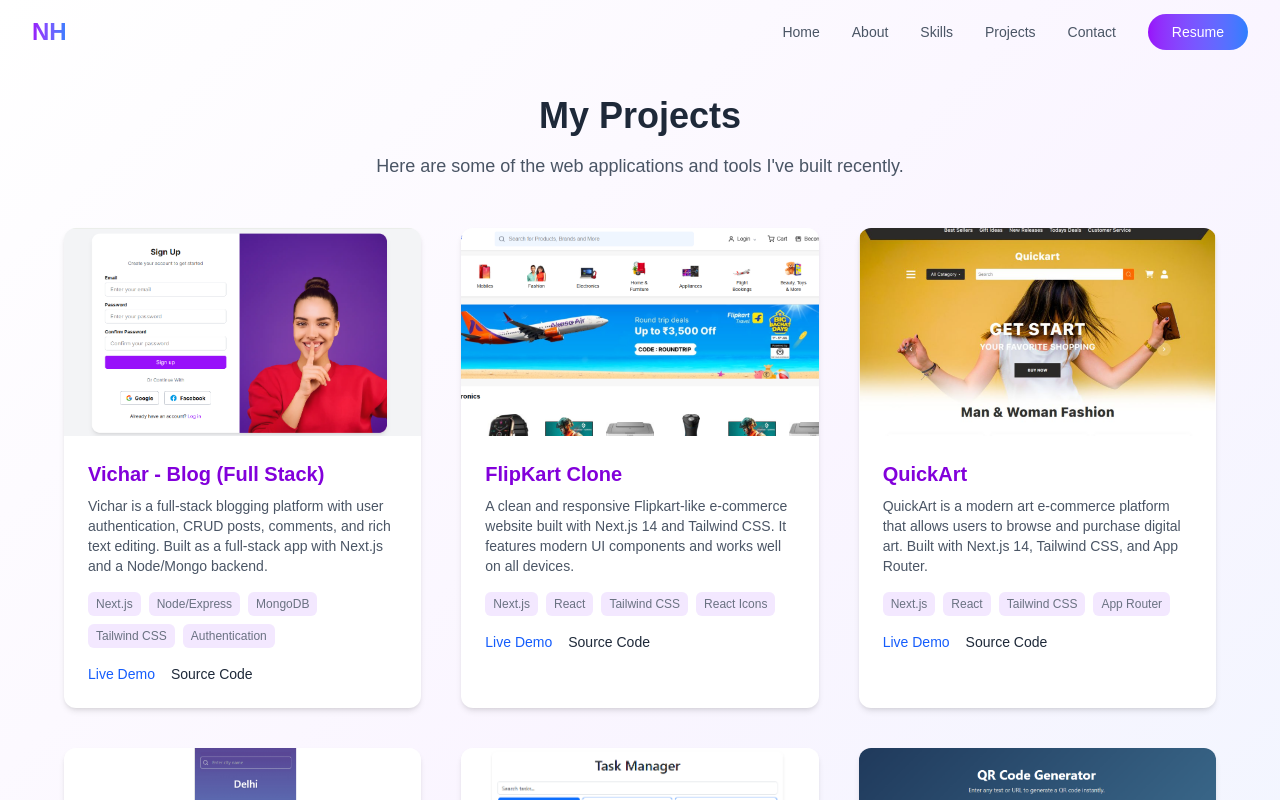
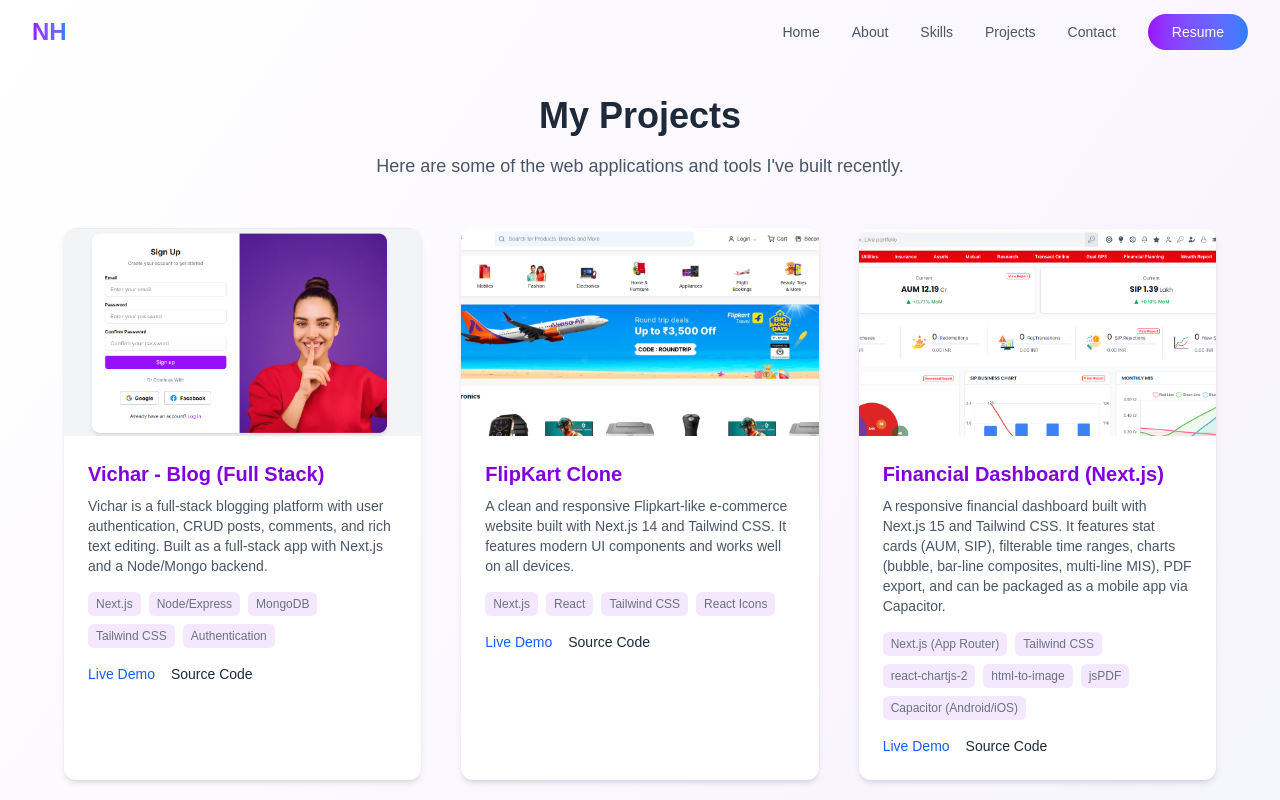
Before and after one commit to nizam-321/Portfolio, a Next.js app: page /projects in a window 1280 px wide. Shown: the top 800 px of the page. Built offline with nearby package versions, Linux system fonts and the light colour scheme.

Commit message:
Add new Project

```diff
--- a/app/projects/page.jsx
+++ b/app/projects/page.jsx
@@ -21,6 +21,14 @@
     demo: 'https://flipkart-clone-gilt-two.vercel.app',
     code: 'https://github.com/nizam-321/FlipKart-Clone'
   },
+  {
+  title: 'Financial Dashboard (Next.js)',
+  description: 'A responsive financial dashboard built with Next.js 15 and Tailwind CSS. It features stat cards (AUM, SIP), filterable time ranges, charts (bubble, bar-line composites, multi-line MIS), PDF export, and can be packaged as a mobile app via Capacitor.',
+  image: '/projects/project-financial-dashboard.png', // please replace with your screenshot file path
+  tech: ['Next.js (App Router)', 'Tailwind CSS', 'react-chartjs-2', 'html‑to‑image', 'jsPDF', 'Capacitor (Android/iOS)'],
+  demo: 'https://fininacial-dashboard-assignment.vercel.app',
+  code: 'https://github.com/nizam-321/fininacial-dashboard-assignment'
+},
   {
   title: 'QuickArt',
   description: 'QuickArt is a modern art e-commerce platform that allows users to browse and purchase digital art. Built with Next.js 14, Tailwind CSS, and App Router.',
```
Also changed, not shown: public/projects/project-financial-dashboard.png (added), public/projects/project-whatbytes.png (added).
